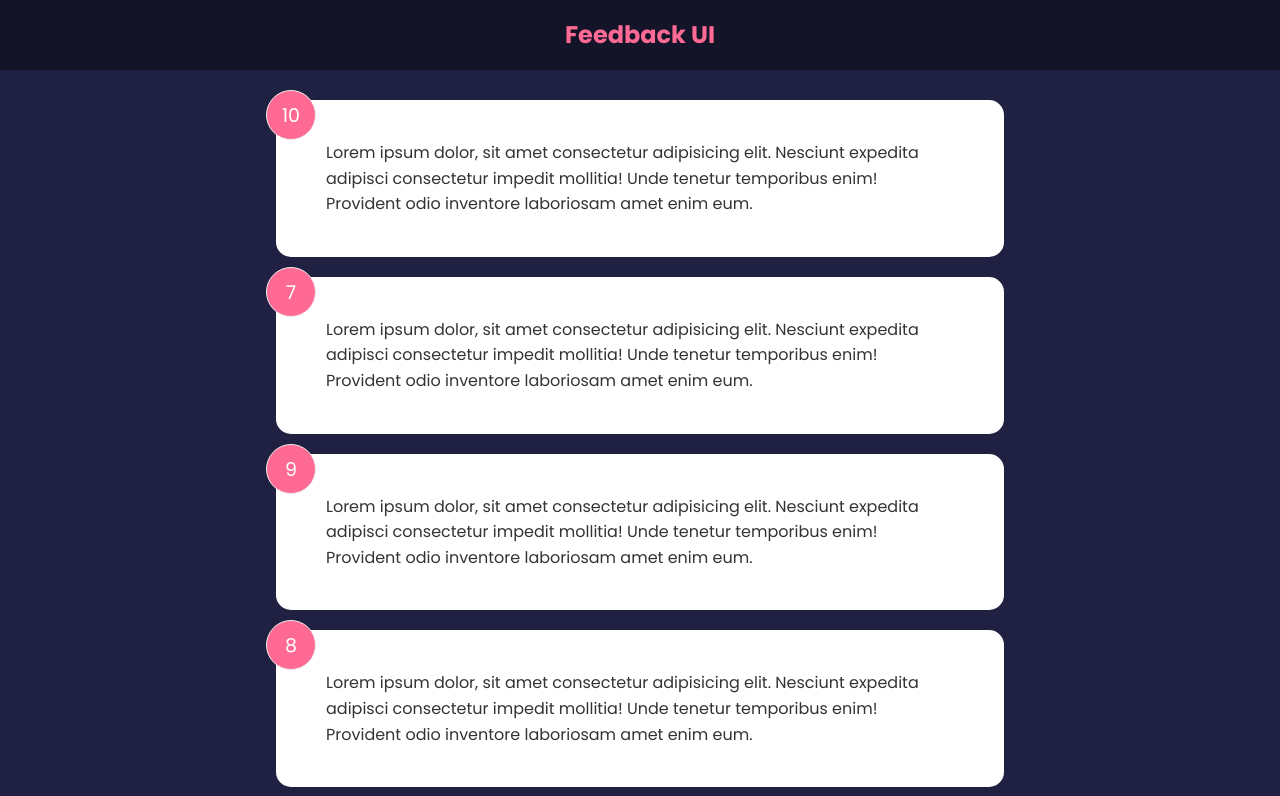
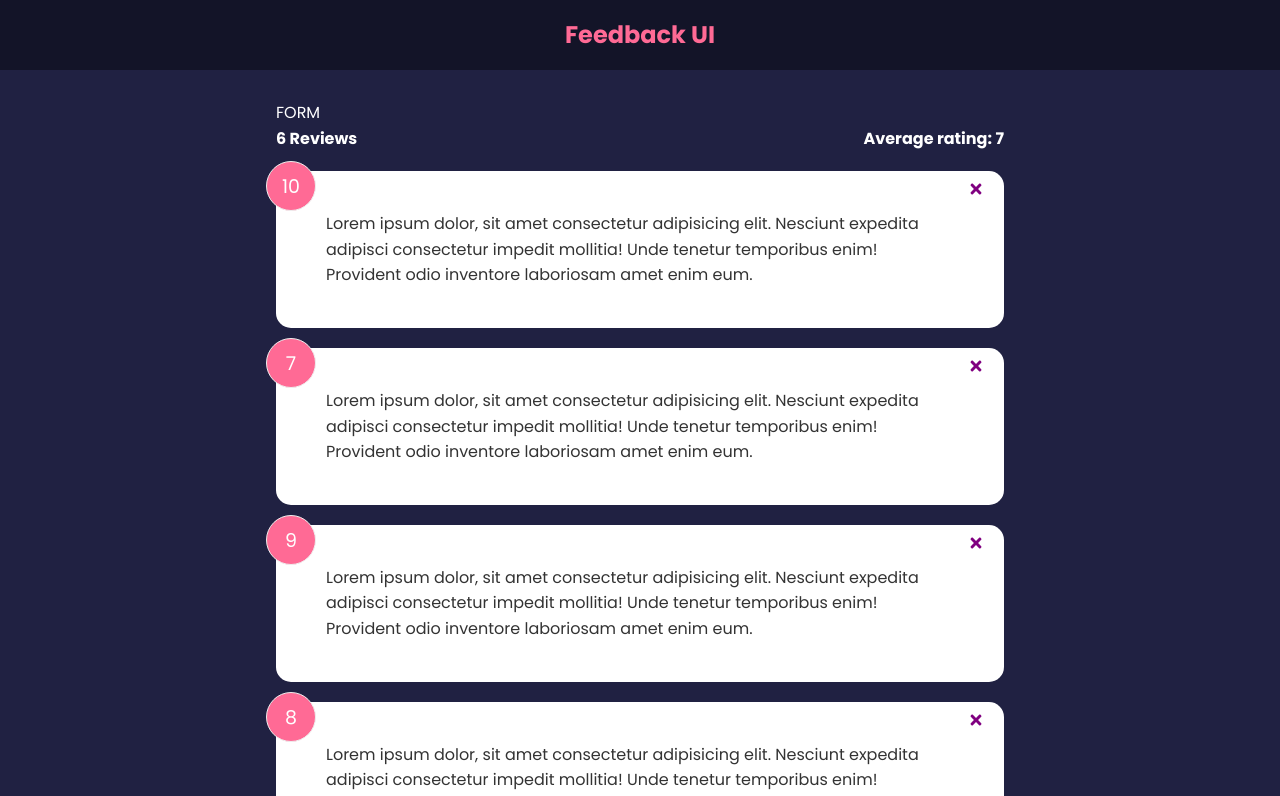
Before and after one commit to Leticijak/React-feedbacks, a React (Create React App) app: page / in a window 1280 px wide. Shown: the top 796 px of the page. Built offline with nearby package versions, Linux system fonts and the light colour scheme.

Commit message:
working-on-form

```diff
--- a/package.json
+++ b/package.json
@@ -8,6 +8,7 @@
     "@testing-library/user-event": "^13.5.0",
     "react": "^17.0.2",
     "react-dom": "^17.0.2",
+    "react-icons": "^4.3.1",
     "react-scripts": "5.0.0",
     "web-vitals": "^2.1.2"
   },
--- a/src/App.js
+++ b/src/App.js
@@ -1,16 +1,23 @@
 import { useState } from "react"
 import feedbackData from "./data/feedbackData"
 import Header from "./components/Header"
-import FeebackItem from "./components/FeedbackItem"
 import FeedbackList from "./components/FeedbackList"
+import FeedbackStats from "./components/FeedbackStats"
+import FeedbackForm from "./components/FeedbackForm"
 
 function App() {
   const [feedback, setFeedback] = useState(feedbackData)
+
+  const deleteFeedback = (id) => {
+    setFeedback(feedback.filter((feed) => feed.id !== id))
+  }
   return (
     <>
       <Header />
       <div className='container'>
-        <FeedbackList feedback={feedback} />
+        <FeedbackForm />
+        <FeedbackStats feedback={feedback} />
+        <FeedbackList feedback={feedback} handleDelete={deleteFeedback} />
       </div>
     </>
   )
--- /dev/null
+++ b/src/components/FeedbackForm.jsx
@@ -0,0 +1,7 @@
+import React from "react"
+
+const FeedbackForm = () => {
+  return <div>FORM</div>
+}
+
+export default FeedbackForm
--- a/src/components/FeedbackItem.jsx
+++ b/src/components/FeedbackItem.jsx
@@ -1,12 +1,21 @@
 import Card from "./shared/Card"
+import PropTypes from "prop-types"
+import { FaTimes } from "react-icons/fa"
 
-function FeedbackItem({ feed }) {
+function FeedbackItem({ feed, handleDelete }) {
   return (
     <Card>
       <div className='num-display'>{feed.rating}</div>
+      <button className='close' onClick={() => handleDelete(feed.id)}>
+        <FaTimes color='purple' size='1.2em' />
+      </button>
       <div className='text-display'>{feed.text}</div>
     </Card>
   )
 }
 
+FeedbackItem.propTypes = {
+  feed: PropTypes.object.isRequired,
+}
+
 export default FeedbackItem
--- a/src/components/FeedbackList.jsx
+++ b/src/components/FeedbackList.jsx
@@ -1,15 +1,19 @@
 import FeedbackItem from "./FeedbackItem"
+import PropTypes from "prop-types"
 
-function FeedbackList({ feedback }) {
+function FeedbackList({ feedback, handleDelete }) {
   if (!feedback || feedback.length === 0) return <h1>No Feedbacks Yet</h1>
 
   return (
     <div className='feedback-list'>
       {feedback.map((feed) => (
-        <FeedbackItem key={feed.id} feed={feed} />
+        <FeedbackItem key={feed.id} feed={feed} handleDelete={handleDelete} />
       ))}
     </div>
   )
 }
+FeedbackList.propTypes = {
+  feedback: PropTypes.array,
+}
 
 export default FeedbackList
--- /dev/null
+++ b/src/components/FeedbackStats.jsx
@@ -0,0 +1,29 @@
+import React from "react"
+
+import PropTypes from "prop-types"
+
+const FeedbackStats = ({ feedback }) => {
+  // calculate ratings
+
+  let average =
+    feedback.reduce((acc, cur) => {
+      return acc + cur.rating
+    }, 0) / feedback.length
+
+  average = average.toFixed(1).replace(/[.,]0$/, "")
+  //   if (feedback.length === 0) {
+  //     average = 0
+  //   }
+  return (
+    <div className='feedback-stats'>
+      <h4>{feedback.length} Reviews</h4>
+      <h4>Average rating: {isNaN(average) ? 0 : average}</h4>
+    </div>
+  )
+}
+
+FeedbackStats.propTypes = {
+  feedback: PropTypes.array,
+  average: PropTypes.number,
+}
+export default FeedbackStats
--- a/src/components/shared/Card.jsx
+++ b/src/components/shared/Card.jsx
@@ -1,5 +1,29 @@
-function Card({ children }) {
-  return <div className='card'>{children}</div>
+import PropTypes from "prop-types"
+
+function Card({ children, reverse }) {
+  // conditional class
+  return <div className={`card ${reverse && "reverse"}`}>{children}</div>
+  // conditional styles
+
+  // return (
+  //   <div
+  //     className='card'
+  //     style={{
+  //       backgroundColor: reverse ? "rgba(0,0,0,0.4)" : "#fff",
+  //       color: reverse ? "#fff" : "#000",
+  //     }}
+  //   >
+  //     {children}
+  //   </div>
+  // )
+}
+
+Card.defaultProps = {
+  reverse: false,
+}
+
+Card.propTypes = {
+  children: PropTypes.node.isRequired,
 }
 
 export default Card
--- a/src/data/feedbackData.js
+++ b/src/data/feedbackData.js
@@ -20,6 +20,16 @@ const feedbacks = [
     rating: 8,
     text: "Lorem ipsum dolor, sit amet consectetur adipisicing elit. Nesciunt expedita adipisci consectetur impedit mollitia! Unde tenetur temporibus enim! Provident odio inventore laboriosam amet enim eum.",
   },
+  {
+    id: 5,
+    rating: 5,
+    text: "Lorem ipsum dolor, sit amet consectetur adipisicing elit. Nesciunt expedita adipisci consectetur impedit mollitia! Unde tenetur temporibus enim! Provident odio inventore laboriosam amet enim eum.",
+  },
+  {
+    id: 6,
+    rating: 3,
+    text: "Lorem ipsum dolor, sit amet consectetur adipisicing elit. Nesciunt expedita adipisci consectetur impedit mollitia! Unde tenetur temporibus enim! Provident odio inventore laboriosam amet enim eum.",
+  },
 ]
 
 export default feedbacks
```
Also changed, not shown: 1 other file (tests, documents, lock files or other folders).
